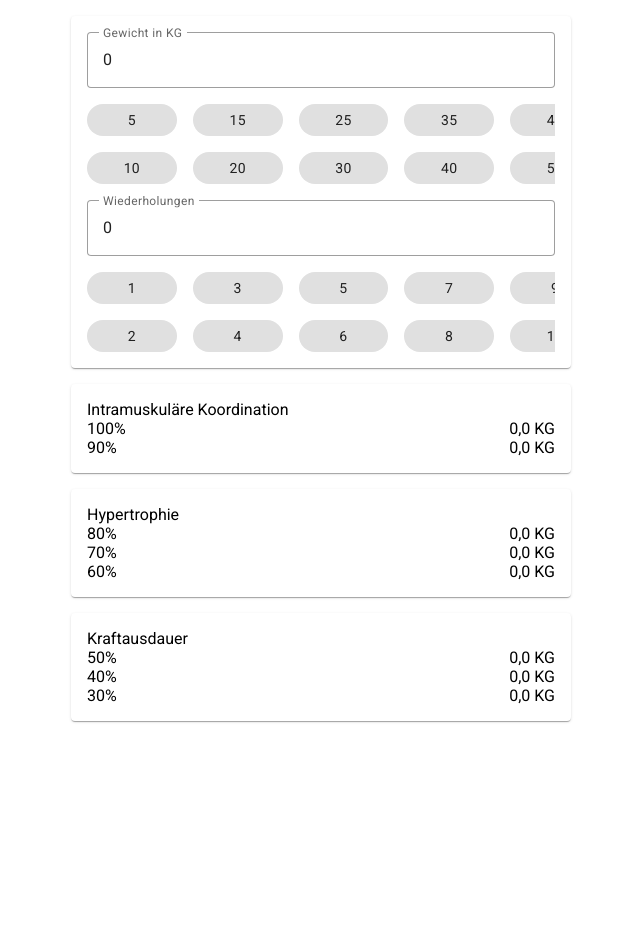
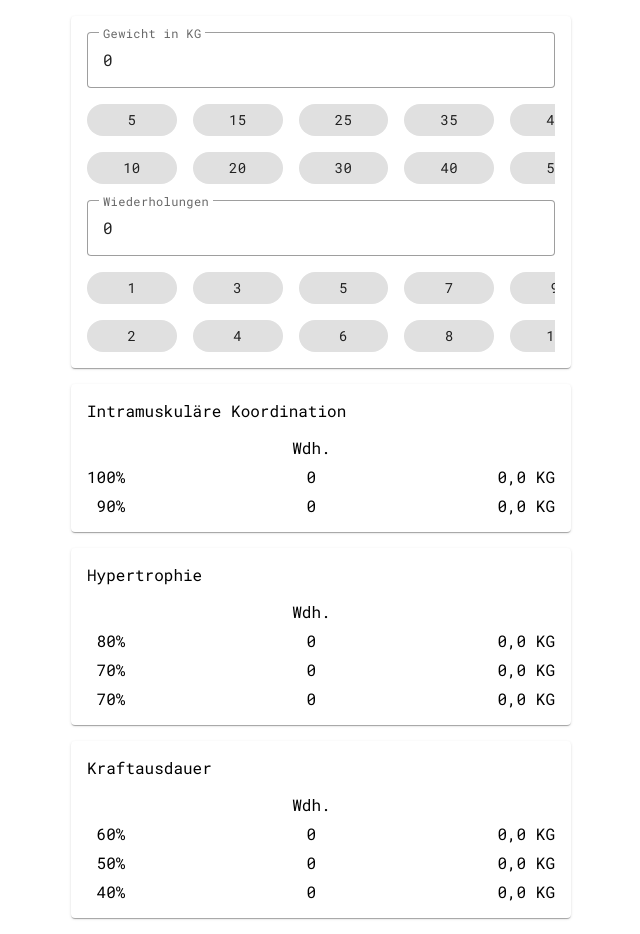
Before and after one commit to glombik26/kraftwertrechner, an Angular app: page / in a window 1280 px wide. Shown: the whole page, without its empty margins (319-959 px from the left). Before the commit the page ends 800 px from the top, so only its background shows below. Built offline with nearby package versions, Linux system fonts and the light colour scheme.

Commit message:
mono space font

```diff
--- a/src/app/app.component.html
+++ b/src/app/app.component.html
@@ -37,49 +37,72 @@
     </div>
   </mat-card>
   <mat-card class="padding-1 display-flex gap-1 fd-column">
-    <div class="display-flex fd-column">
-      <span>Intramuskuläre Koordination</span>
+    <span>Intramuskuläre Koordination</span>
+    <div class="display-flex gap-0_5 fd-column">
       <div class="display-flex jc-space-between">
-        <span>100%</span>
-        <span>{{ mapProzentualeGewichte.get(100) }} KG</span>
+        <span></span>
+        <span class="white-space-pre">{{ "Wdh.".padEnd(6) }}</span>
+        <span></span>
       </div>
       <div class="display-flex jc-space-between">
-        <span>90%</span>
-        <span>{{ mapProzentualeGewichte.get(90) }} KG</span>
+        <span class="white-space-pre">100%</span>
+        <span>{{ mapProzentualeGewichte.get(100)?.anzahlWiederholungen }}</span>
+        <span>{{ mapProzentualeGewichte.get(100)?.gewicht }} KG</span>
+      </div>
+      <div class="display-flex jc-space-between">
+        <span class="white-space-pre">{{ "90%".padStart(4) }}</span>
+        <span>{{ mapProzentualeGewichte.get(90)?.anzahlWiederholungen }}</span>
+        <span>{{ mapProzentualeGewichte.get(90)?.gewicht }} KG</span>
       </div>
     </div>
   </mat-card>
   <mat-card class="padding-1 display-flex gap-1 fd-column">
-    <div class="display-flex fd-column">
-      <span>Hypertrophie</span>
+    <span>Hypertrophie</span>
+    <div class="display-flex gap-0_5 fd-column">
       <div class="display-flex jc-space-between">
-        <span>80%</span>
-        <span>{{ mapProzentualeGewichte.get(80) }} KG</span>
+        <span></span>
+        <span class="white-space-pre">{{ "Wdh.".padEnd(6) }}</span>
+        <span></span>
       </div>
       <div class="display-flex jc-space-between">
-        <span>70%</span>
-        <span>{{ mapProzentualeGewichte.get(70) }} KG</span>
+        <span class="white-space-pre">{{ "80%".padStart(4) }}</span>
+        <span>{{ mapProzentualeGewichte.get(80)?.anzahlWiederholungen }}</span>
+        <span>{{ mapProzentualeGewichte.get(80)?.gewicht }} KG</span>
       </div>
       <div class="display-flex jc-space-between">
-        <span>60%</span>
-        <span>{{ mapProzentualeGewichte.get(60) }} KG</span>
+        <span class="white-space-pre">{{ "70%".padStart(4) }}</span>
+        <span>{{ mapProzentualeGewichte.get(70)?.anzahlWiederholungen }}</span>
+        <span>{{ mapProzentualeGewichte.get(70)?.gewicht }} KG</span>
+      </div>
+      <div class="display-flex jc-space-between">
+        <span class="white-space-pre">{{ "70%".padStart(4) }}</span>
+        <span>{{ mapProzentualeGewichte.get(70)?.anzahlWiederholungen }}</span>
+        <span>{{ mapProzentualeGewichte.get(70)?.gewicht }} KG</span>
       </div>
     </div>
   </mat-card>
   <mat-card class="padding-1 display-flex gap-1 fd-column">
-    <div class="display-flex fd-column">
-      <span>Kraftausdauer</span>
+    <span>Kraftausdauer</span>
+    <div class="display-flex gap-0_5 fd-column">
       <div class="display-flex jc-space-between">
-        <span>50%</span>
-        <span>{{ mapProzentualeGewichte.get(50) }} KG</span>
+        <span></span>
+        <span class="white-space-pre">{{ "Wdh.".padEnd(6) }}</span>
+        <span></span>
       </div>
       <div class="display-flex jc-space-between">
-        <span>40%</span>
-        <span>{{ mapProzentualeGewichte.get(40) }} KG</span>
+        <span class="white-space-pre">{{ "60%".padStart(4) }}</span>
+        <span>{{ mapProzentualeGewichte.get(60)?.anzahlWiederholungen }}</span>
+        <span>{{ mapProzentualeGewichte.get(60)?.gewicht }} KG</span>
       </div>
       <div class="display-flex jc-space-between">
-        <span>30%</span>
-        <span>{{ mapProzentualeGewichte.get(30) }} KG</span>
+        <span class="white-space-pre">{{ "50%".padStart(4) }}</span>
+        <span>{{ mapProzentualeGewichte.get(50)?.anzahlWiederholungen }}</span>
+        <span>{{ mapProzentualeGewichte.get(50)?.gewicht }} KG</span>
+      </div>
+      <div class="display-flex jc-space-between">
+        <span class="white-space-pre">{{ "40%".padStart(4) }}</span>
+        <span>{{ mapProzentualeGewichte.get(40)?.anzahlWiederholungen }}</span>
+        <span>{{ mapProzentualeGewichte.get(40)?.gewicht }} KG</span>
       </div>
     </div>
   </mat-card>
--- a/src/app/app.component.scss
+++ b/src/app/app.component.scss
@@ -21,6 +21,10 @@
 
 .gap-1 {
   gap: 1rem;
+}
+
+.gap-0_5 {
+  gap: 0.5rem;
 }
 
 .fd-column {
@@ -66,3 +70,7 @@
     min-width: 40px;
   }
 }
+
+.white-space-pre {
+  white-space: pre;
+}
--- a/src/app/app.component.ts
+++ b/src/app/app.component.ts
@@ -9,7 +9,10 @@ import { FormBuilder, FormControl, FormGroup } from '@angular/forms';
 export class AppComponent {
   title = 'kraftwertrechner';
   fgBasisEingabe!: FormGroup;
-  mapProzentualeGewichte!: Map<number, string>;
+  mapProzentualeGewichte!: Map<
+    number,
+    { anzahlWiederholungen: string; gewicht: string }
+  >;
   selektierbareGewichte!: number[];
   selektierbareWiederholungen!: number[];
 
@@ -29,7 +32,7 @@ export class AppComponent {
     this.selektierbareGewichte = Array(20)
       .fill(null)
       .map((x, i) => ++i * 5);
-    this.selektierbareWiederholungen = Array(12)
+    this.selektierbareWiederholungen = Array(25)
       .fill(null)
       .map((x, i) => ++i);
   }
@@ -37,16 +40,22 @@ export class AppComponent {
   private initMapProzentualeGewichte(
     gewicht: number,
     wiederholungen: number,
-  ): Map<number, string> {
+  ): Map<number, { anzahlWiederholungen: string; gewicht: string }> {
     if (gewicht <= 0 || wiederholungen <= 0) return this.getLeereGewichteMap();
-    const result: Map<number, string> = new Map<number, string>();
+    const result: Map<
+      number,
+      { anzahlWiederholungen: string; gewicht: string }
+    > = new Map<number, { anzahlWiederholungen: string; gewicht: string }>();
     const maximalGewicht: number = this.berechneMaximalGewicht(
       gewicht,
       wiederholungen,
     );
 
     for (let i: number = 30; i <= 100; i += 10) {
-      result.set(i, this.berechneProzentualesGewicht(i, maximalGewicht));
+      result.set(i, {
+        anzahlWiederholungen: this.mapAnzahlWiederholungen.get(i) ?? '',
+        gewicht: this.berechneProzentualesGewicht(i, maximalGewicht),
+      });
     }
     return result;
   }
@@ -80,16 +89,32 @@ export class AppComponent {
     this.fgBasisEingabe.controls['wiederholungen'].setValue($value);
   }
 
-  private getLeereGewichteMap(): Map<number, string> {
-    return new Map<number, string>([
-      [100, '0,0'],
-      [90, '0,0'],
-      [80, '0,0'],
-      [70, '0,0'],
-      [60, '0,0'],
-      [50, '0,0'],
-      [40, '0,0'],
-      [30, '0,0'],
+  private getLeereGewichteMap(): Map<
+    number,
+    { anzahlWiederholungen: string; gewicht: string }
+  > {
+    return new Map<number, { anzahlWiederholungen: string; gewicht: string }>([
+      [100, { anzahlWiederholungen: '0', gewicht: '0,0' }],
+      [90, { anzahlWiederholungen: '0', gewicht: '0,0' }],
+      [80, { anzahlWiederholungen: '0', gewicht: '0,0' }],
+      [70, { anzahlWiederholungen: '0', gewicht: '0,0' }],
+      [60, { anzahlWiederholungen: '0', gewicht: '0,0' }],
+      [50, { anzahlWiederholungen: '0', gewicht: '0,0' }],
+      [40, { anzahlWiederholungen: '0', gewicht: '0,0' }],
+      [30, { anzahlWiederholungen: '0', gewicht: '0,0' }],
     ]);
   }
+
+  private readonly mapAnzahlWiederholungen: Map<number, string> = new Map<
+    number,
+    string
+  >([
+    [100, '1'.padStart(2) + ' - ' + '2'.padStart(2)],
+    [90, '3'.padStart(2) + ' - ' + '4'.padStart(2)],
+    [80, '7'.padStart(2) + ' - ' + '9'.padStart(2)],
+    [70, '13'.padStart(2) + ' - ' + '15'.padStart(2)],
+    [60, '20'.padStart(2) + ' - ' + '24'.padStart(2)],
+    [50, '25'.padStart(2) + ' - ' + '30'.padStart(2)],
+    [40, ''.padStart(2) + ' > ' + '30'.padStart(2)],
+  ]);
 }
--- a/src/index.html
+++ b/src/index.html
@@ -1,18 +1,31 @@
 <!doctype html>
 <html lang="en">
   <head>
-    <meta charset="utf-8"/>
+    <meta charset="utf-8" />
     <title>Kraftwertrechner</title>
-    <base href="/"/>
-    <meta name="viewport" content="width=device-width, initial-scale=1"/>
-    <link rel="icon" type="image/x-icon" href="favicon.ico"/>
-    <link href="https://fonts.googleapis.com/css2?family=Roboto:wght@300;400;500&amp;display=swap" rel="stylesheet"/>
-    <link href="https://fonts.googleapis.com/icon?family=Material+Icons" rel="stylesheet"/>
-    <link rel="manifest" href="manifest.webmanifest">
-  <meta name="theme-color" content="#1976d2">
-</head>
+    <base href="/" />
+    <meta name="viewport" content="width=device-width, initial-scale=1" />
+    <link rel="icon" type="image/x-icon" href="favicon.ico" />
+    <link rel="preconnect" href="https://fonts.gstatic.com" />
+    <link
+      href="https://fonts.googleapis.com/css2?family=Roboto:wght@300;400;500&amp;display=swap"
+      rel="stylesheet"
+    />
+    <link
+      href="https://fonts.googleapis.com/icon?family=Material+Icons"
+      rel="stylesheet"
+    />
+    <link
+      href="https://fonts.googleapis.com/css?family=Roboto Mono:wght@300;400;500"
+      rel="stylesheet"
+    />
+    <link rel="manifest" href="manifest.webmanifest" />
+    <meta name="theme-color" content="#1976d2" />
+  </head>
   <body>
     <app-root></app-root>
-    <noscript>Please enable JavaScript to continue using this application.</noscript>
-</body>
+    <noscript
+      >Please enable JavaScript to continue using this application.</noscript
+    >
+  </body>
 </html>
--- a/src/styles.scss
+++ b/src/styles.scss
@@ -1,7 +1,15 @@
 /* You can add global styles to this file, and also import other style files */
 
+* {
+  font-family: Roboto Mono;
+}
+
+.mat-mdc-standard-chip .mdc-evolution-chip__text-label {
+  font-family: Roboto Mono !important;
+}
+
 html, body {}
-body { margin: 0; font-family: Roboto, "Helvetica Neue", sans-serif; }
+body { margin: 0; font-family: Roboto Mono, "Helvetica Neue", sans-serif; }
 
 .width-100p {
   width: 100%;
```
